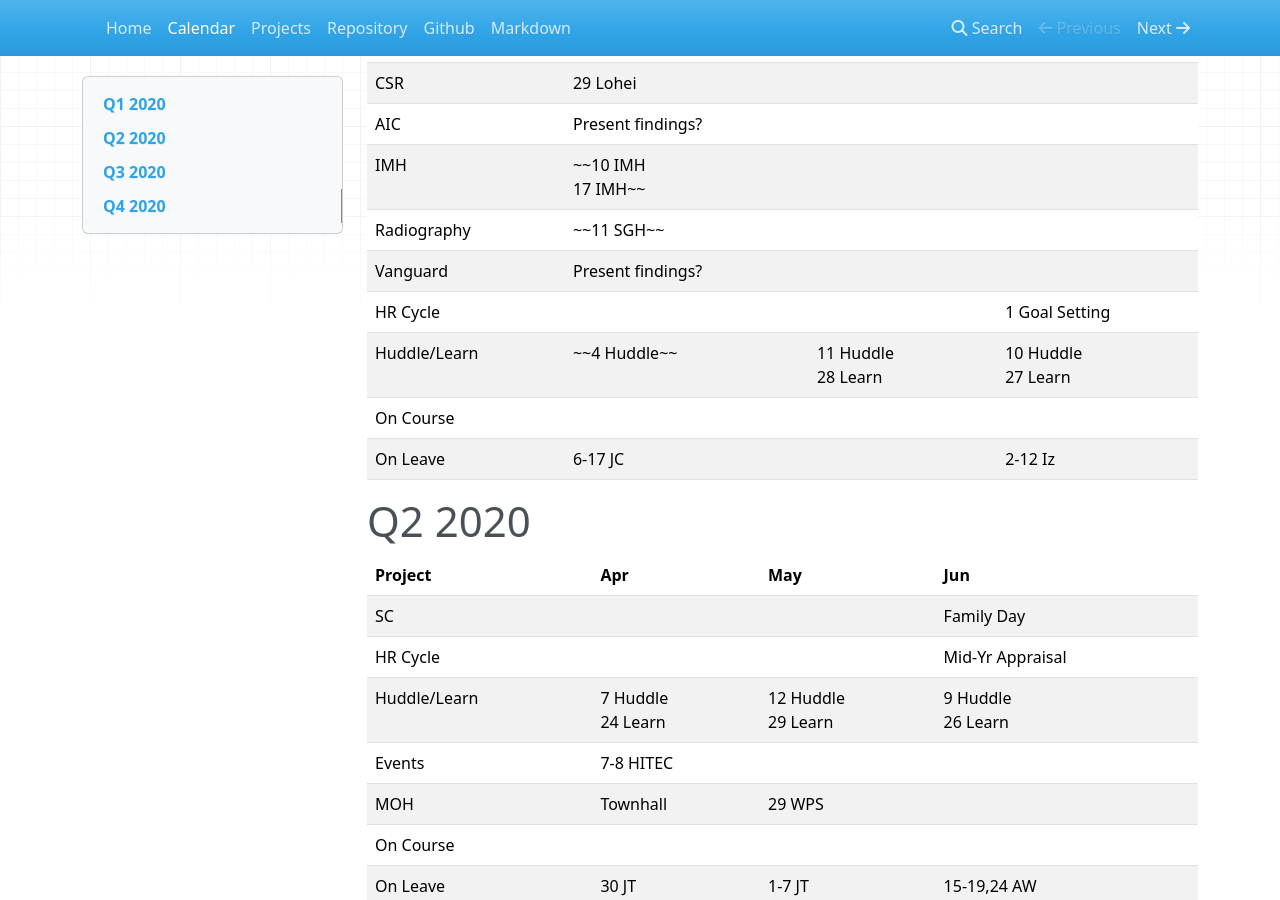
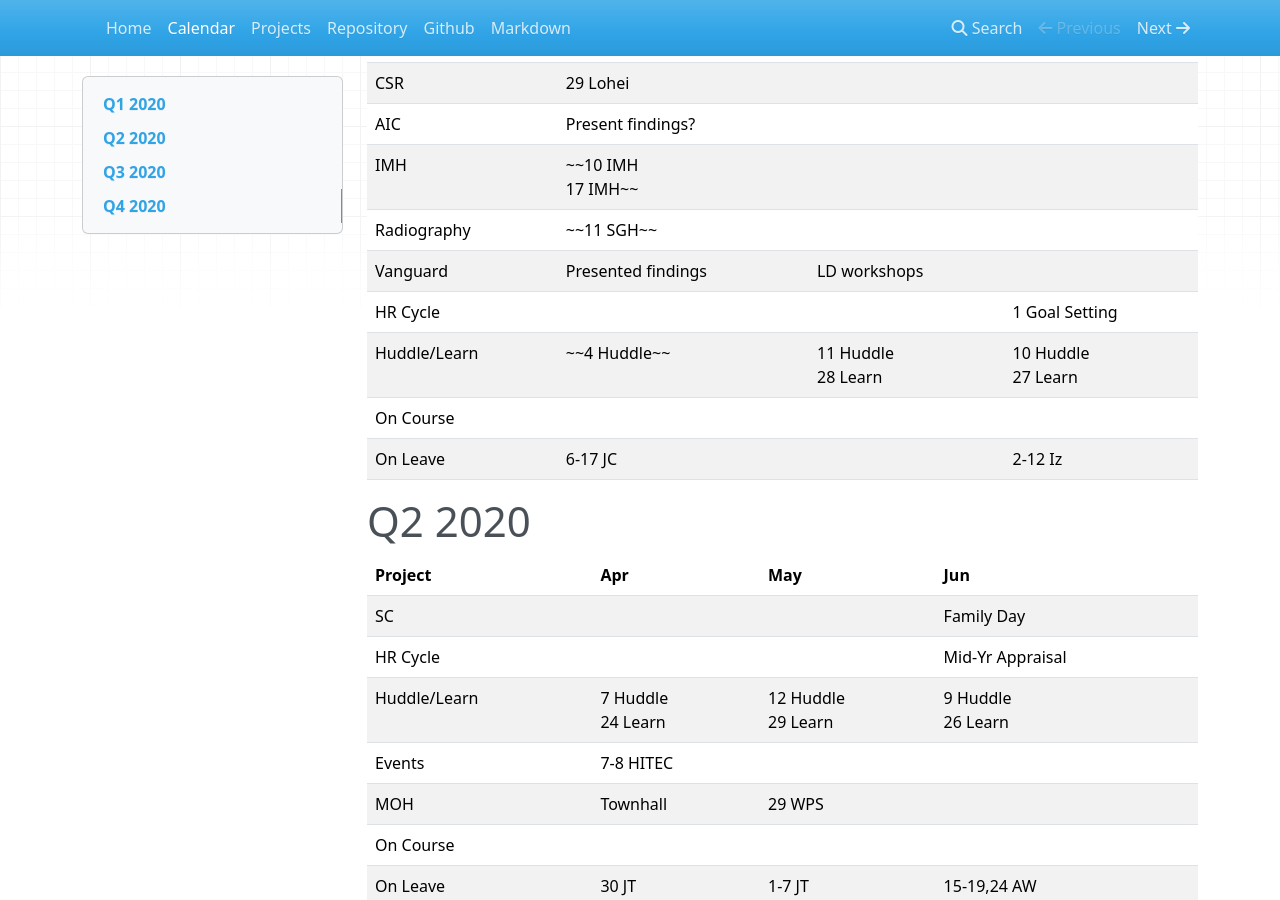
Before and after one commit to lod-online/collab, an MkDocs documentation site: the page built from docs/calendar.md, in a window 1280 px wide and 900 px high, scrolled down 640 px. Built offline with MkDocs 1.6.1, drawn with Linux system fonts in a browser that asks for light colours; nearby versions of some CDN libraries.

Commit message:
Update calendar.md

```diff
--- a/docs/calendar.md
+++ b/docs/calendar.md
@@ -15,13 +15,13 @@ Updated 22 Jan
 | SC           | Letter                    | 10 Intro<br>17 Close<br>24 Retreat     | 23 MD-HOD                 |
 | - Events     | 29 Lohei                  | 3 Lion                                 |                           |
 | - Health     | ~~Survey~~                | Workshops                              |                           |
-| Engage       | ~~15 Induct #1~~             | 19 Induct #2<br>              | 18 Induct #3<br>xx MEP 1<br>27 MEP 2                  |
+| Engage       | ~~15 Induct #1~~          | 19 Induct #2<br>                       | 18 Induct #3<br>xx MEP 1<br>27 MEP 2                  |
 | CSR          | 29 Lohei                  |                                        |                           |
 | AIC          | Present findings?         |                                        |                           |
 | IMH          | ~~10 IMH<br>17 IMH~~      |                                        |                           |
 | Radiography  | ~~11 SGH~~                |                                        |                           |
-| Vanguard     | Present findings?         |                                        |                           |
-| HR Cycle     |                           |                         | 1 Goal Setting                          |
+| Vanguard     | Presented findings        | LD workshops                           |                           |
+| HR Cycle     |                           |                                        | 1 Goal Setting                          |
 | Huddle/Learn | ~~4 Huddle~~              | 11 Huddle<br>28 Learn                  | 10 Huddle<br>27 Learn     |
 | On Course    |                           |                                        |                           |
 | On Leave     | 6-17 JC                   |                                        | 2-12 Iz                   |
```
